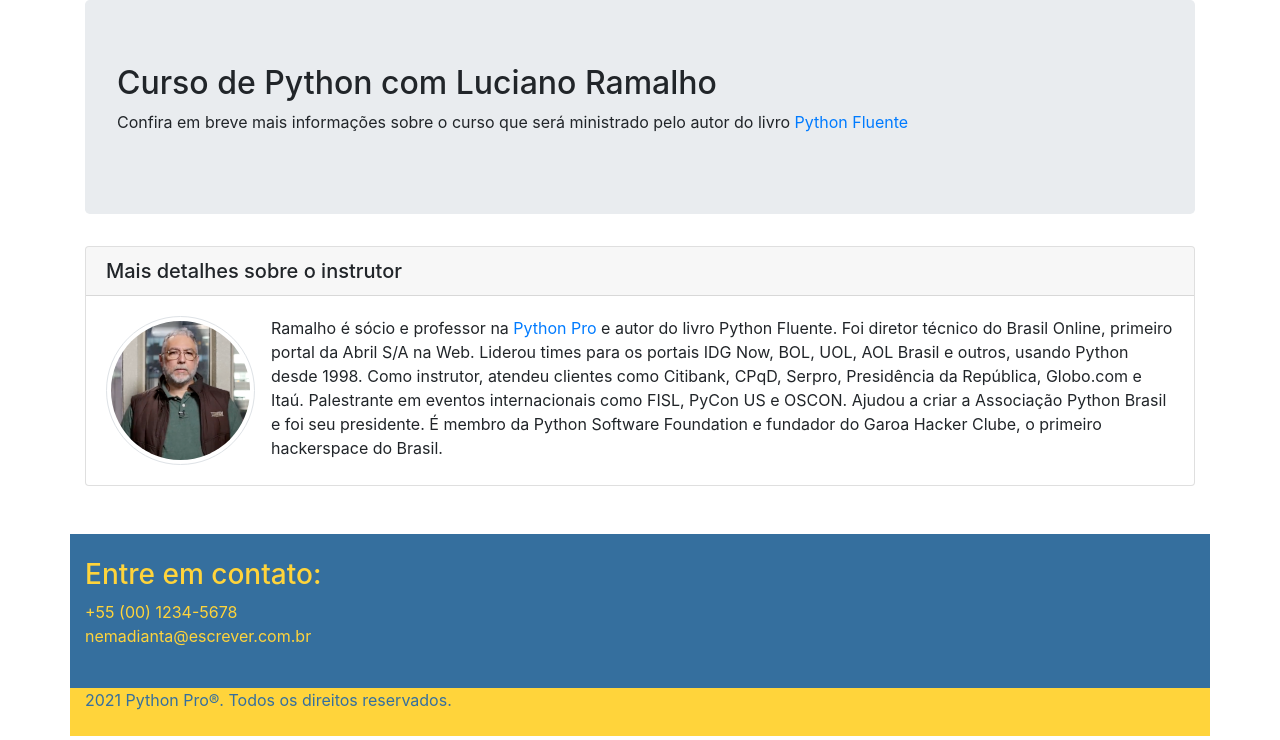
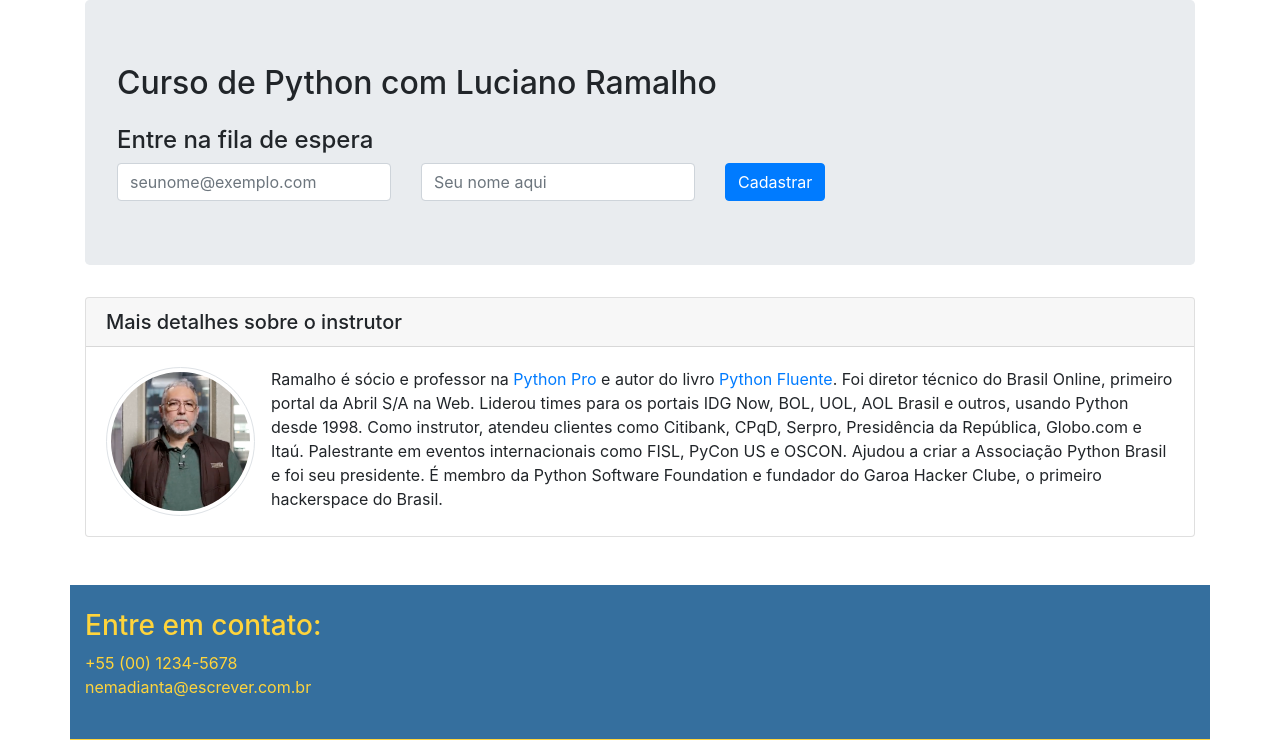
Before and after one commit to geyslern/cursodjango, a Django app: template plataforma/base/templates/base/home.html in a window 1280 px wide. Shown: the part 56-796 px from the top of the page. Run offline with Django 3.2, Linux system fonts and the light colour scheme; the template is opened without the code that fills it, so the values that code supplies are empty; some libraries are stand-ins or nearby versions.

Commit message:
Implementação parcial

```diff
--- a/plataforma/base/templates/base/home.html
+++ b/plataforma/base/templates/base/home.html
@@ -21,7 +21,6 @@
         <div class="row">
             <div class="col-md-12">
                 <nav class="navbar navbar-expand-lg navbar-dark bg-dark">
-
                     <button class="navbar-toggler" type="button" data-toggle="collapse" data-target="#bs-example-navbar-collapse-1">
                         <span class="navbar-toggler-icon"></span>
                     </button> <a class="navbar-brand" href="{% url 'base:home' %}">Python Pro</a>
@@ -34,10 +33,39 @@
                     <h2>
                         Curso de Python com Luciano Ramalho
                     </h2>
-                    <p>
-                        Confira em breve mais informações sobre o curso que será ministrado pelo autor do livro
-                        <a href="https://www.oreilly.com/library/view/fluent-python-2nd/9781492056348/" target="_blank">Python Fluente</a>
-                    </p>
+                    <h4 class="mt-4">Entre na fila de espera</h4>
+                    <!-- Begin Mailchimp Signup Form -->
+                    <div id="mc_embed_signup">
+                        <form
+                            action="https://herokuapp.us7.list-manage.com/subscribe/post?u=524ac65ec378d41964e5f974a&amp;id=3a5a9775fc"
+                            method="post"
+                            id="mc-embedded-subscribe-form"
+                            name="mc-embedded-subscribe-form"
+                            class="row gy-2 gx-3 align-items-center"
+                            target="_blank"
+                            novalidate>
+                                <div class="mc-field-group col-auto">
+                                    <label class="sr-only" for="mce-EMAIL">Email Address</label>
+                                    <input type="email" value="" name="EMAIL" class="required form-control" id="mce-EMAIL" placeholder="seunome@exemplo.com">
+                                </div>
+                                <div class="mc-field-group col-auto">
+                                    <label class="sr-only" for="mce-FNAME">First Name </label>
+                                    <input type="text" value="" name="FNAME" class="required form-control" id="mce-FNAME" placeholder="Seu nome aqui">
+                                </div>
+                                <div id="mce-responses" class="clear">
+                                    <div class="response" id="mce-error-response" style="display:none"></div>
+                                    <div class="response" id="mce-success-response" style="display:none"></div>
+                                </div>
+                                <!-- real people should not fill this in and expect good things - do not remove this or risk form bot signups-->
+                                <div style="position: absolute; left: -5000px;" aria-hidden="true">
+                                    <input type="text" name="b_524ac65ec378d41964e5f974a_3a5a9775fc" tabindex="-1" value="">
+                                </div>
+                                <div class="col-auto">
+                                    <input type="submit" value="Cadastrar" name="subscribe" id="mc-embedded-subscribe" class="btn btn-primary">
+                                </div>
+                        </form>
+                    </div>
+                    <!--End mc_embed_signup-->
                 </div>
                 <div class="row">
                     <div class="col-md-12">
@@ -49,8 +77,8 @@
                                 <p class="card-text">
                                     <img alt="Foto de Luciano Ramalho" class="rounded-circle img-thumbnail float-left mr-3" src="{% static 'img/luciano_ramalho.png' %}" />
                                     Ramalho é sócio e professor na <a href="http://www.python.pro.br/" target="_blank">Python Pro</a>
-                                    e autor do livro Python Fluente. Foi diretor técnico do Brasil Online, primeiro portal
-                                    da Abril S/A na Web. Liderou times para os portais IDG Now, BOL, UOL, AOL Brasil e outros,
+                                    e autor do livro <a href="https://www.oreilly.com/library/view/fluent-python-2nd/9781492056348/" target="_blank">Python Fluente</a>.
+                                    Foi diretor técnico do Brasil Online, primeiro portal da Abril S/A na Web. Liderou times para os portais IDG Now, BOL, UOL, AOL Brasil e outros,
                                     usando Python desde 1998. Como instrutor, atendeu clientes como Citibank, CPqD, Serpro, Presidência da República,
                                     Globo.com e Itaú. Palestrante em eventos internacionais como FISL, PyCon US e OSCON.
                                     Ajudou a criar a Associação Python Brasil e foi seu presidente. É membro da Python
```
